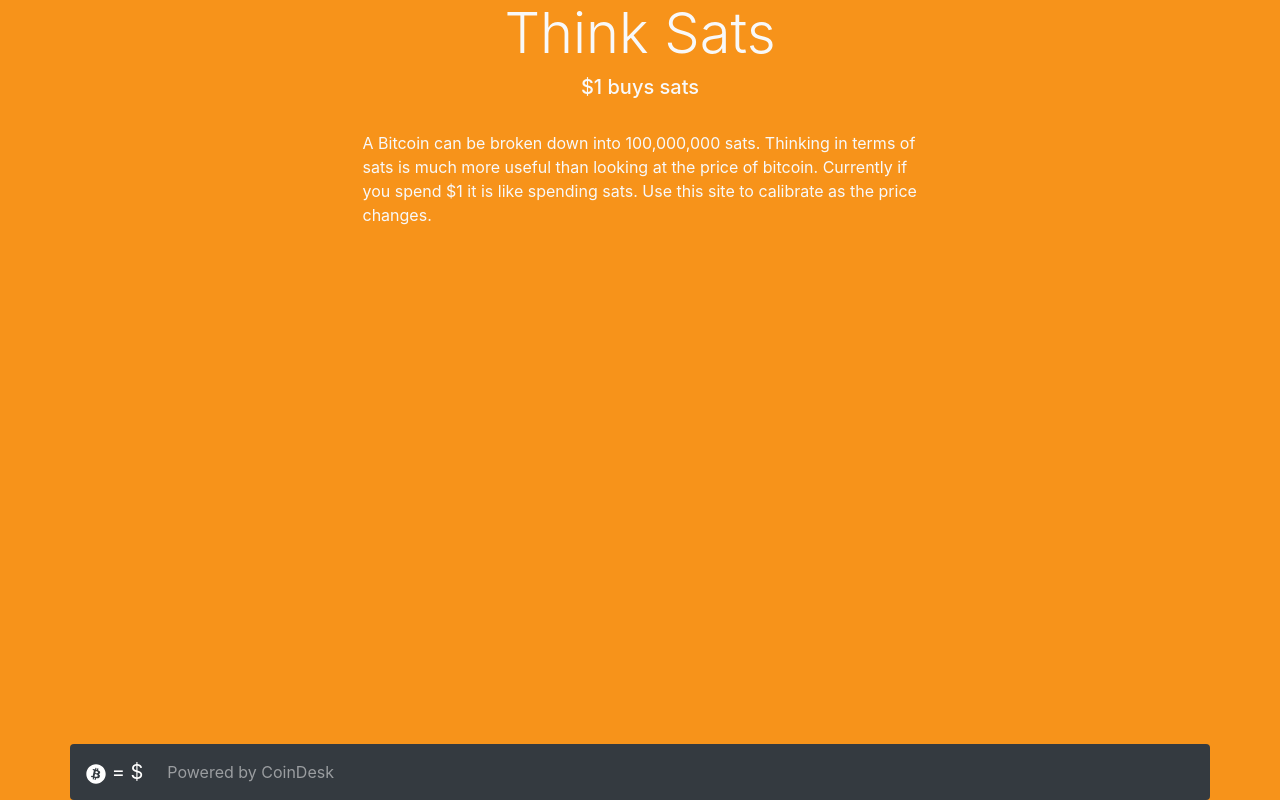
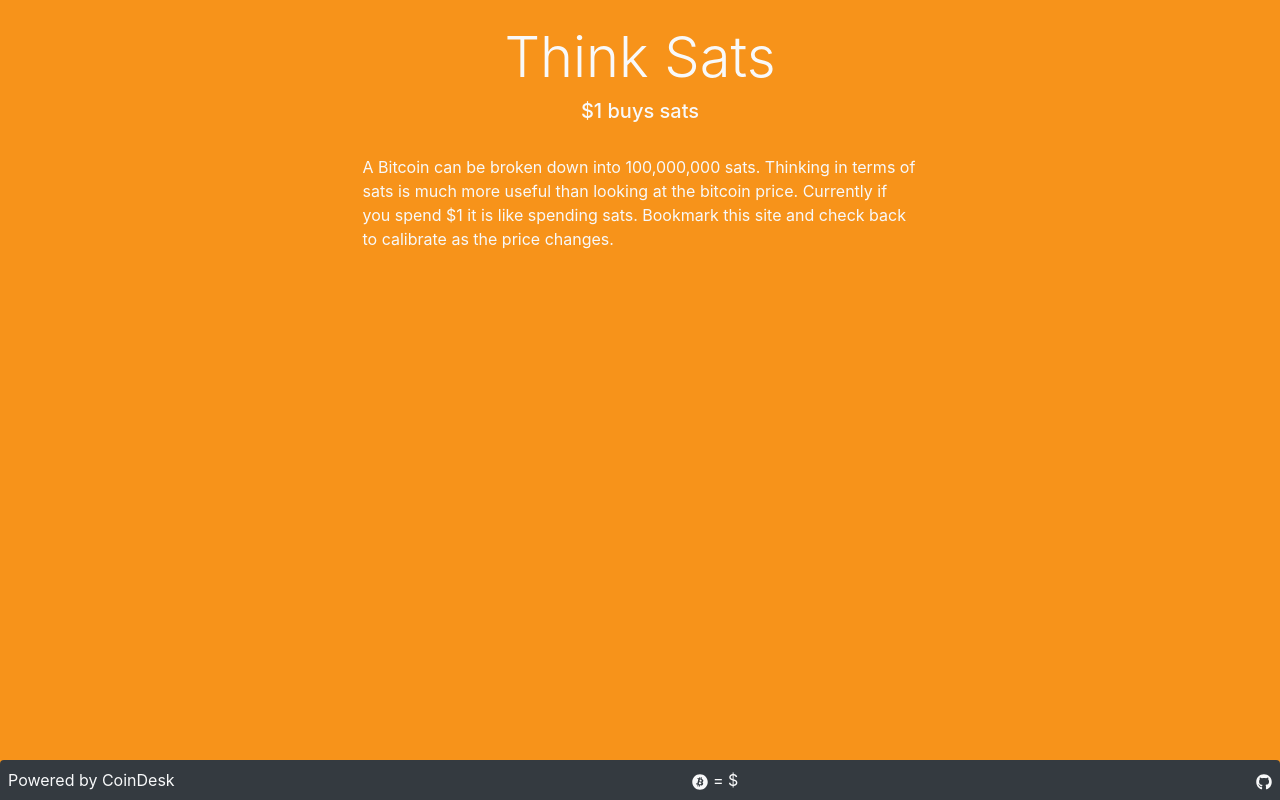
Before and after one commit to elocremarc/think-sats, a React (Create React App) app: page / in a window 1280 px wide. Built offline with nearby package versions, Linux system fonts and the light colour scheme; no server answers.

Commit message:
update footer

```diff
--- a/src/BtcPrice.js
+++ b/src/BtcPrice.js
@@ -1,5 +1,5 @@
 import React, { useState, useEffect } from "react";
-import { FaBitcoin } from "react-icons/fa";
+import { FaBitcoin, FaGithub } from "react-icons/fa";
 import "./App.css";
 import commaNum from "./commaNum";
 
@@ -29,19 +29,18 @@ const BtcPrice = () => {
     <React.Fragment>
       <div class="container vh-100">
         <div class="col-12 text-light text-center">
-          <h1 class="display-4 text-center">Think Sats</h1>
-          <h5>$1 buys {priceSats} sats</h5>
+          <h1 class="display-4 text-center pt-4">Think Sats</h1>
+          <h5> $1 buys {priceSats} sats</h5>
         </div>
 
         <div class="d-flex justify-content-center">
           <p class="w-50 pt-4 text-left text-light">
             A Bitcoin can be broken down into {commaNum(sats)} sats. Thinking in
-            terms of sats is much more useful than looking at the price of
-            bitcoin. Currently if you spend $1 it is like spending {priceSats}{" "}
-            sats. Use this site to calibrate as the price changes.
+            terms of sats is much more useful than looking at the bitcoin price.
+            Currently if you spend $1 it is like spending {priceSats} sats.
+            Bookmark this site and check back to calibrate as the price changes.
           </p>
         </div>
-
         <div class="d-flex flex-column">
           <div class="flex-grow-1 "></div>
         </div>
@@ -50,21 +49,25 @@ const BtcPrice = () => {
           class="col-12 m-3 text-center text-light
         p-4"
         >
-          <nav class="navbar container  rounded navbar-expand-sm bg-dark navbar-dark fixed-bottom">
-            <a class="navbar-brand">
-              {<FaBitcoin />} = ${price}{" "}
+          <div class="d-flex flex-row rounded-top bg-dark fixed-bottom p-2">
+            <a
+              class="link text-light"
+              href="https://www.coindesk.com/price/bitcoin"
+            >
+              {" "}
+              Powered by CoinDesk
             </a>
-            <ul class="navbar-nav">
-              <li class="nav-item">
-                <a
-                  class="nav-link"
-                  href="https://www.coindesk.com/price/bitcoin"
-                >
-                  Powered by CoinDesk
-                </a>
-              </li>
-            </ul>
-          </nav>
+            <div class="flex-fill">
+              {<FaBitcoin />} = ${price}
+            </div>
+
+            <a
+              class="text-light"
+              href="https://github.com/elocremarc/think-sats"
+            >
+              <FaGithub />
+            </a>
+          </div>
         </div>
       </div>
     </React.Fragment>
```
